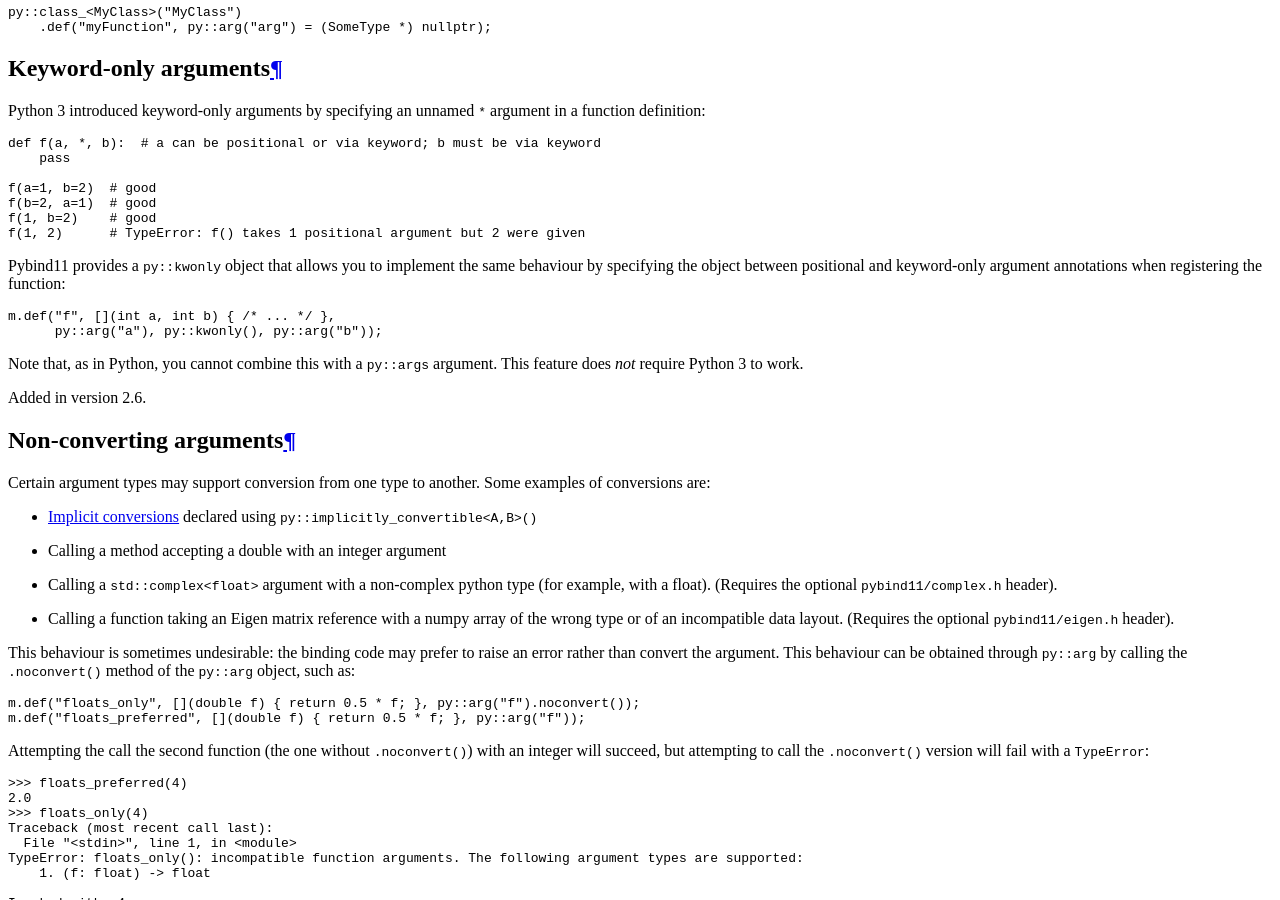
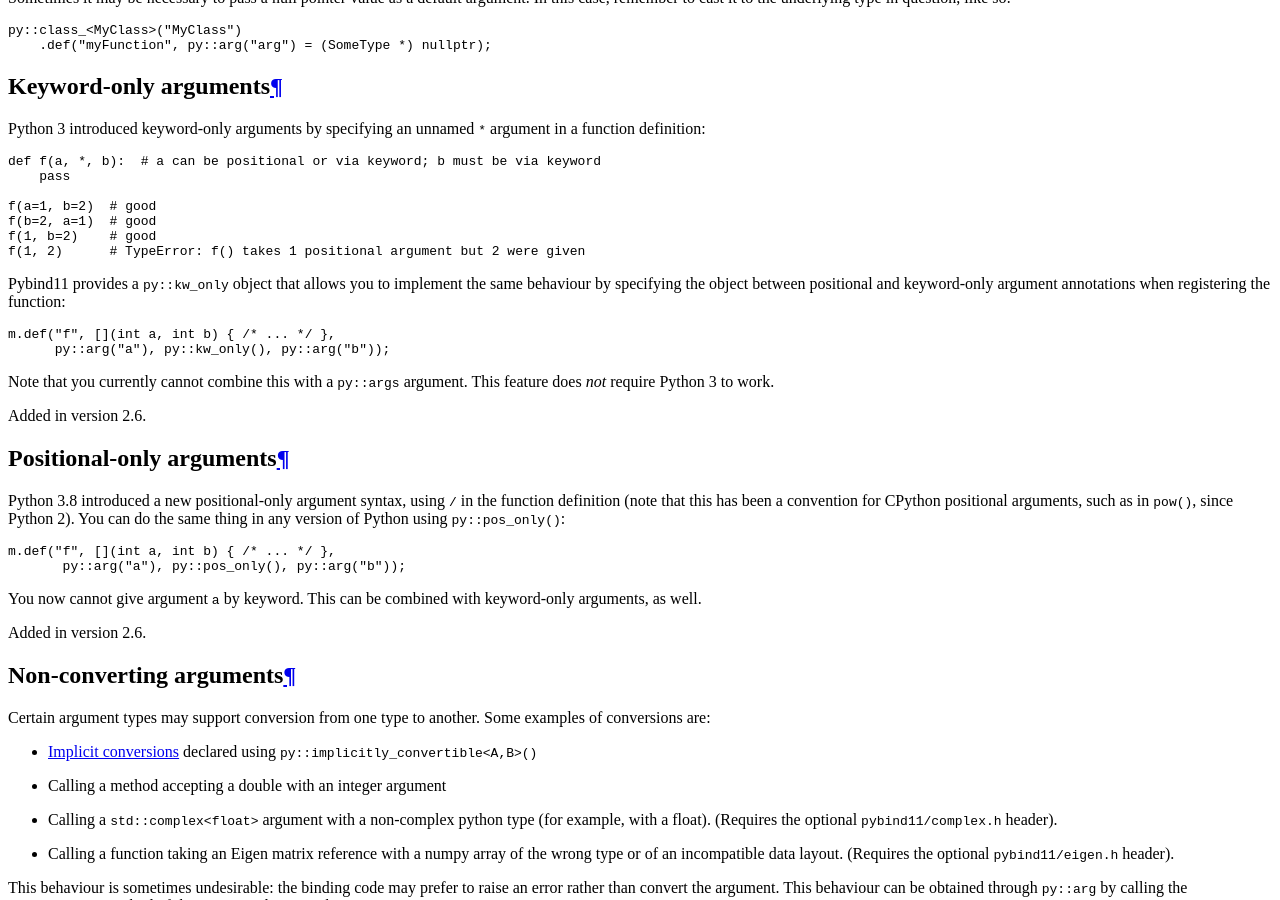
Before and after one commit to pybind/pybind11, a Sphinx documentation site: the page built from docs/advanced/functions.rst, in a window 1280 px wide and 900 px high, scrolled down 4947 px. Built offline with Sphinx 7.4.7 and the Read the Docs theme 2.0.0, drawn with Linux system fonts in a browser that asks for light colours; some of the changed text lies outside the part shown.

Commit message:
feat: py::pos_only (#2459)
* feat: py::pos_only

* fix: review points from @YannickJadoul

* fix: review points from @bstaletic

* refactor: kwonly -> kw_only

```diff
--- a/docs/advanced/functions.rst
+++ b/docs/advanced/functions.rst
@@ -378,17 +378,35 @@
     f(1, b=2)    # good
     f(1, 2)      # TypeError: f() takes 1 positional argument but 2 were given
 
-Pybind11 provides a ``py::kwonly`` object that allows you to implement
+Pybind11 provides a ``py::kw_only`` object that allows you to implement
 the same behaviour by specifying the object between positional and keyword-only
 argument annotations when registering the function:
 
 .. code-block:: cpp
 
     m.def("f", [](int a, int b) { /* ... */ },
-          py::arg("a"), py::kwonly(), py::arg("b"));
+          py::arg("a"), py::kw_only(), py::arg("b"));
 
-Note that, as in Python, you cannot combine this with a ``py::args`` argument.
-This feature does *not* require Python 3 to work.
+Note that you currently cannot combine this with a ``py::args`` argument.  This
+feature does *not* require Python 3 to work.
+
+.. versionadded:: 2.6
+
+Positional-only arguments
+=========================
+
+Python 3.8 introduced a new positional-only argument syntax, using ``/`` in the
+function definition (note that this has been a convention for CPython
+positional arguments, such as in ``pow()``, since Python 2). You can
+do the same thing in any version of Python using ``py::pos_only()``:
+
+.. code-block:: cpp
+
+   m.def("f", [](int a, int b) { /* ... */ },
+          py::arg("a"), py::pos_only(), py::arg("b"));
+
+You now cannot give argument ``a`` by keyword. This can be combined with
+keyword-only arguments, as well.
 
 .. versionadded:: 2.6
 
--- a/docs/changelog.rst
+++ b/docs/changelog.rst
@@ -11,8 +11,10 @@
 
 See :ref:`upgrade-guide-2.6` for help upgrading to the new version.
 
-* Keyword only argument supported in Python 2 or 3 with ``py::kwonly()``.
+* Keyword-only argument supported in Python 2 or 3 with ``py::kw_only()``.
   `#2100 <https://github.com/pybind/pybind11/pull/2100>`_
+
+* Positional-only argument supported in Python 2 or 3 with ``py::pos_only()``.
 
 * Perfect forwarding support for methods.
   `#2048 <https://github.com/pybind/pybind11/pull/2048>`_
```
Also changed, not shown: 5 other files.
